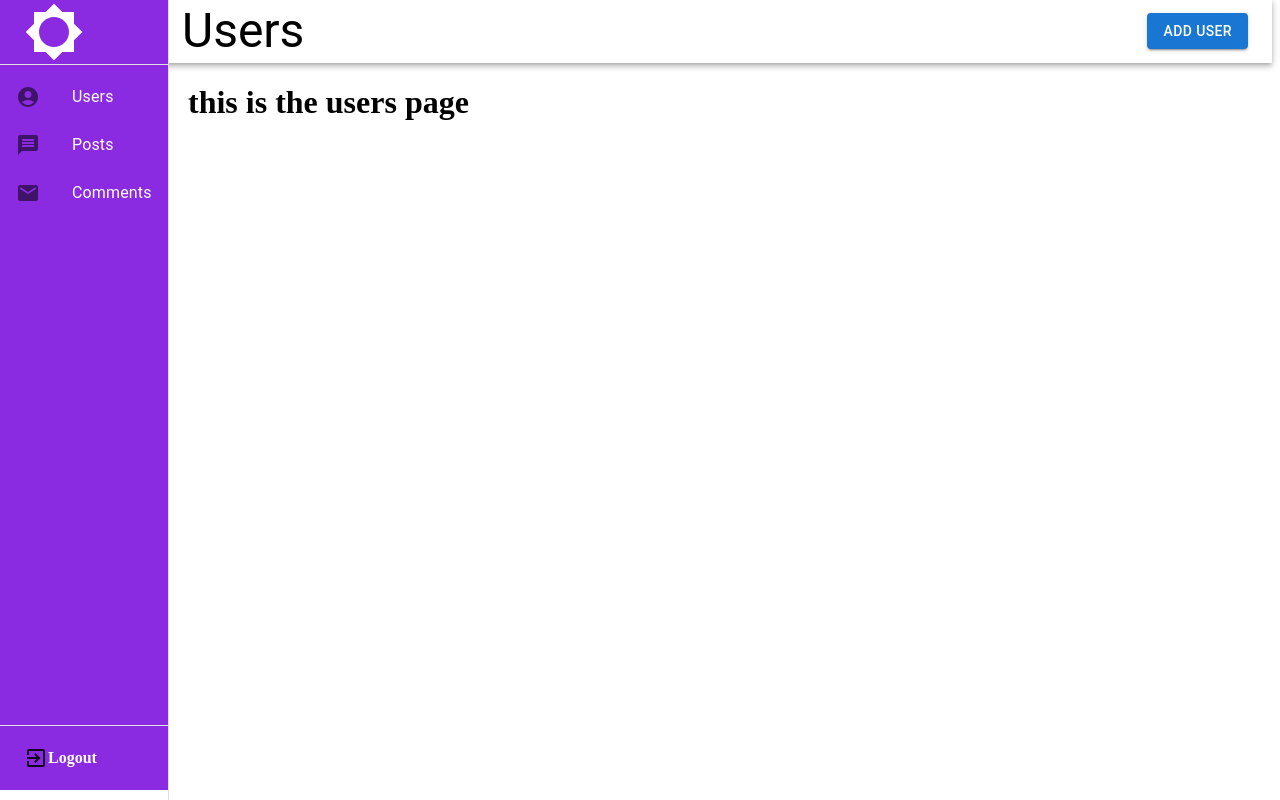
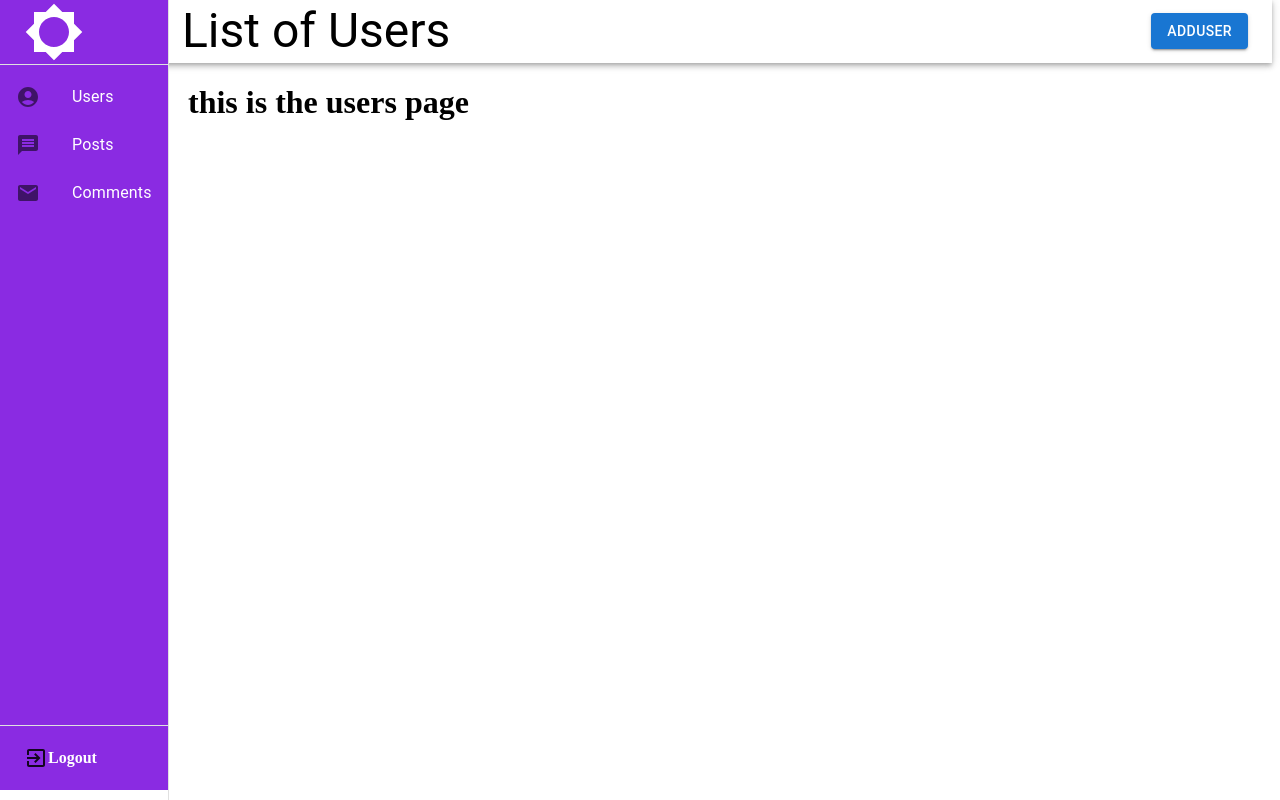
Before and after one commit to Uplus-Mutual-Partners/manageIT, a React (Create React App) app: page / in a window 1280 px wide. Built offline with nearby package versions, Linux system fonts and the light colour scheme.

Commit message:
update appbar title

```diff
--- a/src/components/AppBar.jsx
+++ b/src/components/AppBar.jsx
@@ -1,20 +1,43 @@
-import * as React from "react";
+import React, { useState, useEffect } from "react";
 import AppBar from "@mui/material/AppBar";
 import Box from "@mui/material/Box";
 import Toolbar from "@mui/material/Toolbar";
 import Typography from "@mui/material/Typography";
 import Button from "@mui/material/Button";
+import { useLocation } from "react-router-dom";
 
 export default function ButtonAppBar() {
+  let Location = useLocation();
+  const [title, setTitle] = useState("");
+  const [addButton, updateButton] = useState("");
+  let path;
+  useEffect(() => {
+    path = location.pathname;
+    getPath();
+  }, [location.pathname]);
+
+  function getPath() {
+    if (path == "/Posts") {
+      setTitle("List of Posts");
+      updateButton("addPost");
+    } else if (path == "/Comments") {
+      setTitle("List of Comments");
+      updateButton("addComment");
+    } else {
+      setTitle("List of Users");
+      updateButton("addUser");
+    }
+  }
+
   return (
     <Box>
       <AppBar position="static">
         <Toolbar className="app-bar">
           <Typography variant="h3" sx={{ flexGrow: 1 }}>
-            Users
+            {title}
           </Typography>
           <Button variant="contained" color="primary" className="add-btn">
-            Add User
+            {addButton}
           </Button>
         </Toolbar>
       </AppBar>
```
